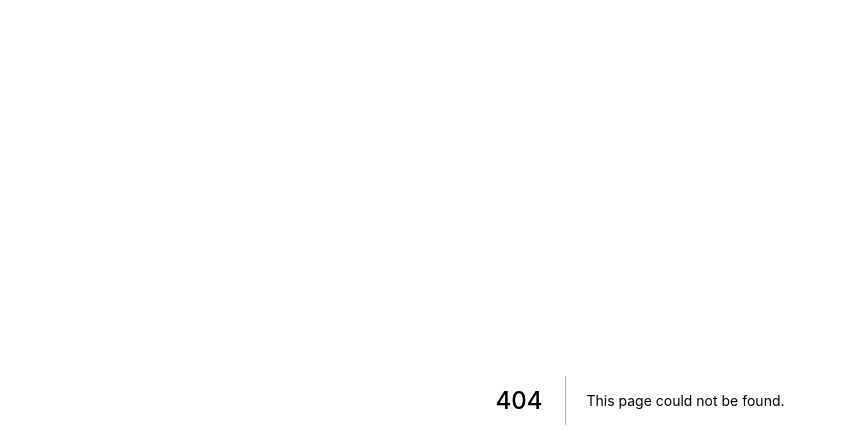
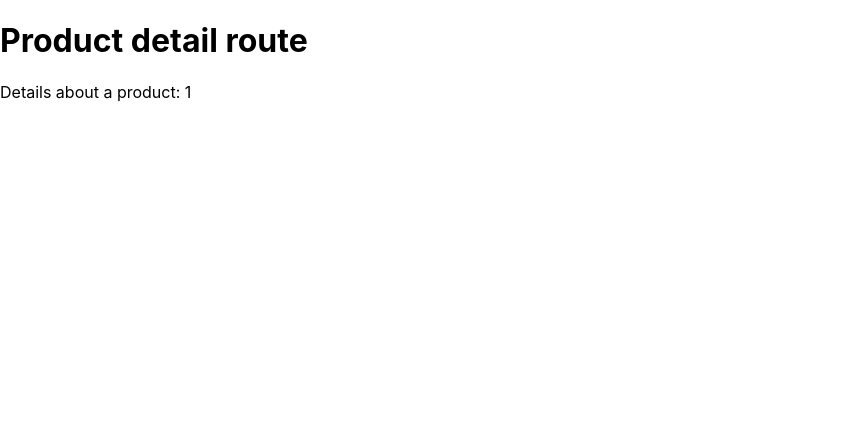
Before and after one commit to onesmusmuna/nextjs, a Next.js app in the folder next-routing/: page /product/1 in a window 1280 px wide. Before the commit this address had no page. Shown: the top 448 px of the page, without its empty margins (0-846 px from the left). Built offline with nearby package versions, Linux system fonts and the light colour scheme.

Commit message:
dynamic routes

```diff
--- /dev/null
+++ b/next-routing/pages/product/[productId].js
@@ -0,0 +1,12 @@
+import { useRouter } from "next/router";
+
+export default function ProductDetail() {
+  const router = useRouter();
+  const { productId } = router.query;
+  return (
+    <>
+      <h1>Product detail route</h1>
+      <p>Details about a product: {productId}</p>
+    </>
+  );
+}
```
Also changed, not shown: next-routing/pages/product/index.js (added, +7 -0 lines), 1 other file (tests, documents, lock files or other folders).
